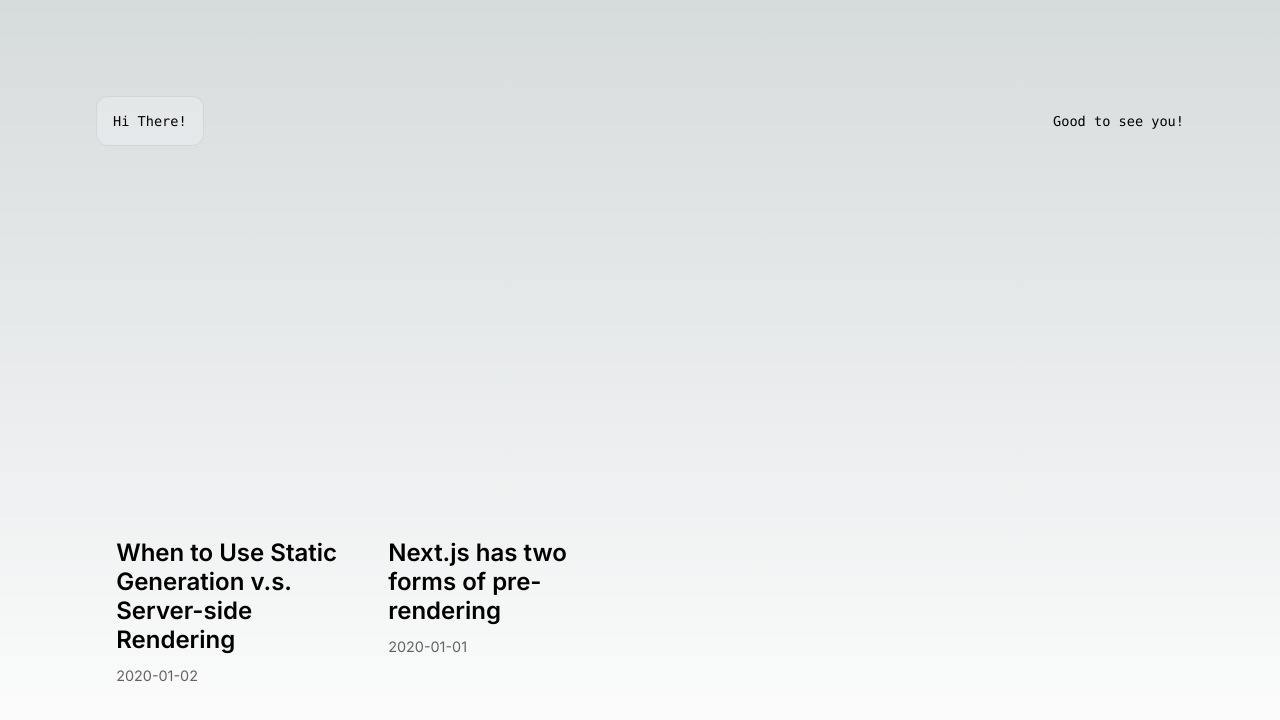
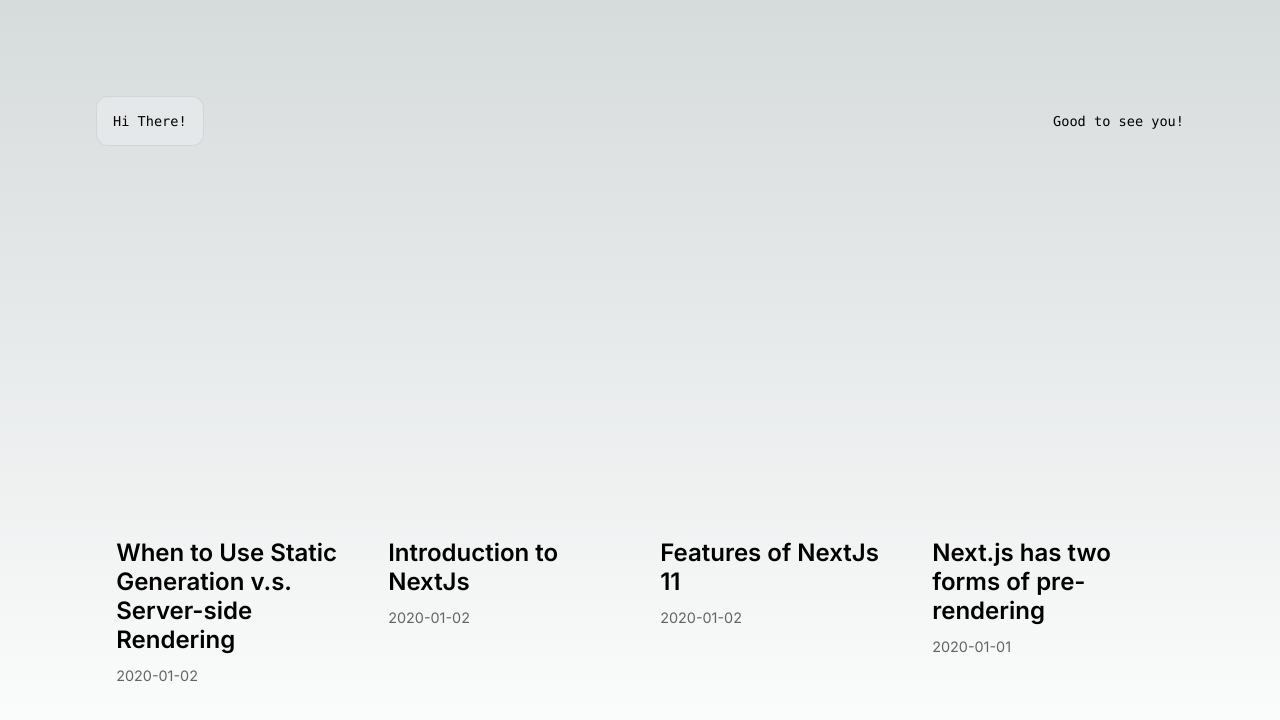
Before and after one commit to kapindra/next-js-base-template, a Next.js app: page / in a window 1280 px wide. Shown: the top 720 px of the page. Built offline with nearby package versions, Linux system fonts and the light colour scheme.

Commit message:
docs: add blog posts and change texts

```diff
--- /dev/null
+++ b/posts/features-of-next-11.md
@@ -0,0 +1,20 @@
+---
+title: 'Features of NextJs 11'
+date: '2020-01-02'
+---
+
+Here are some of the features introduced in the newer versions of Next.js:
+
+Improved Performance: Next.js 11 introduced a new feature called Automatic Webpack 5 Configuration. It optimizes the build output, reduces build time, and improves overall performance.
+
+Faster Incremental Builds: Incremental Static Regeneration (ISR) is an exciting feature that was added in Next.js 9.5. It allows developers to update static pages at runtime without requiring a full rebuild. This feature has been further optimized in newer versions of Next.js, resulting in even faster incremental builds.
+
+Image Optimization: Next.js 10 introduced Automatic Image Optimization, which allows developers to optimize images for different devices and network conditions. This feature reduces the page load time and improves user experience.
+
+Improved Development Experience: Next.js has added several features to improve the development experience, such as improved TypeScript support, support for React Fast Refresh, and better debugging capabilities.
+
+Improved API Routes: API Routes were introduced in Next.js 9.3, allowing developers to create serverless APIs. Since then, several improvements have been made to API Routes, such as support for dynamic routes and middleware.
+
+Improved Analytics: Next.js 10 introduced a new feature called Automatic Web Vitals Reporting. It automatically reports key performance metrics to Google Analytics, making it easier to monitor and improve website performance.
+
+These are just some of the features that have been introduced in the newer versions of Next.js. The framework is constantly evolving, and new features and improvements are being added regularly.
--- /dev/null
+++ b/posts/introduction-to-next-js.md
@@ -0,0 +1,16 @@
+---
+title: 'Introduction to NextJs'
+date: '2020-01-02'
+---
+
+### Introduction to NextJs generated by Chat GPT
+
+Next.js is a powerful and popular JavaScript framework for building fast and scalable web applications. It is built on top of React, providing developers with a set of tools and features that enable them to create production-ready applications quickly and efficiently.
+
+One of the key benefits of using Next.js is its ability to provide server-side rendering (SSR) out of the box. This means that pages are rendered on the server before being sent to the client, which can greatly improve performance and user experience. Additionally, Next.js also supports static site generation (SSG), which allows developers to pre-render pages at build time for even faster load times.
+
+Another advantage of Next.js is its ease of use. The framework comes with a variety of features that simplify development, including automatic code splitting, hot module replacement, and optimized image loading. It also includes a powerful API for serverless functions, allowing developers to build and deploy serverless applications with ease.
+
+Next.js is also highly customizable, with a wide range of plugins and extensions available to extend its capabilities. This includes support for popular technologies such as TypeScript, GraphQL, and CSS modules.
+
+Overall, Next.js is an excellent choice for developers looking to build modern, scalable web applications with React. Its powerful features and ease of use make it a popular choice among developers, and its ability to support both SSR and SSG make it an ideal choice for projects of all sizes.
--- a/src/pages/_app.tsx
+++ b/src/pages/_app.tsx
@@ -1,6 +1,6 @@
-import '@/styles/globals.css'
-import type { AppProps } from 'next/app'
+import '@/styles/globals.css';
+import type AppProps from 'next/app';
 
 export default function App({ Component, pageProps }: AppProps) {
-  return <Component {...pageProps} />
+  return <Component {...pageProps} />;
 }
--- a/src/pages/index.tsx
+++ b/src/pages/index.tsx
@@ -1,9 +1,10 @@
-import Head from "next/head";
-import { Inter } from "next/font/google";
-import styles from "@/styles/Home.module.css";
-import { getSortedPostsData } from "../lib/posts";
+import styles from '@/styles/Home.module.css';
+import { Inter } from 'next/font/google';
+import Head from 'next/head';
+import Link from 'next/link';
+import { getSortedPostsData } from '../lib/posts';
 
-const inter = Inter({ subsets: ["latin"] });
+const inter = Inter({ subsets: ['latin'] });
 
 export default function Home({ allPostsData }: any) {
   return (
@@ -32,16 +33,15 @@ export default function Home({ allPostsData }: any) {
           {/* <ul> */}
           {allPostsData.map(({ id, date, title }: any) => (
             // <li key={id}>
-            <a
-              href="https://nextjs.org/docs?utm_source=create-next-app&utm_medium=default-template&utm_campaign=create-next-app"
+            <Link
+              href={`/posts/` + id}
               className={styles.card}
-              target="_blank"
               rel="noopener noreferrer"
               key={id}
             >
               <h2 className={inter.className}>{title}</h2>
               <p className={inter.className}>{date}</p>
-            </a>
+            </Link>
             // </li>
           ))}
           {/* </ul> */}
--- a/src/styles/Home.module.css
+++ b/src/styles/Home.module.css
@@ -5,6 +5,12 @@
   align-items: center;
   padding: 6rem;
   min-height: 100vh;
+  background: linear-gradient(
+      to bottom,
+      transparent,
+      rgb(var(--background-end-rgb))
+    )
+    rgb(var(--background-start-rgb));
 }
 
 .description {
--- a/src/styles/globals.css
+++ b/src/styles/globals.css
@@ -87,12 +87,12 @@ body {
 
 body {
   color: rgb(var(--foreground-rgb));
-  background: linear-gradient(
+  /* background: linear-gradient(
       to bottom,
       transparent,
       rgb(var(--background-end-rgb))
     )
-    rgb(var(--background-start-rgb));
+    rgb(var(--background-start-rgb)); */
 }
 
 a {
```
Also changed, not shown: posts/next-js-pre-rendering-types.md (renamed from posts/one.md), posts/static-generation-vs-server-side-rendering.md (renamed from posts/two.md).
